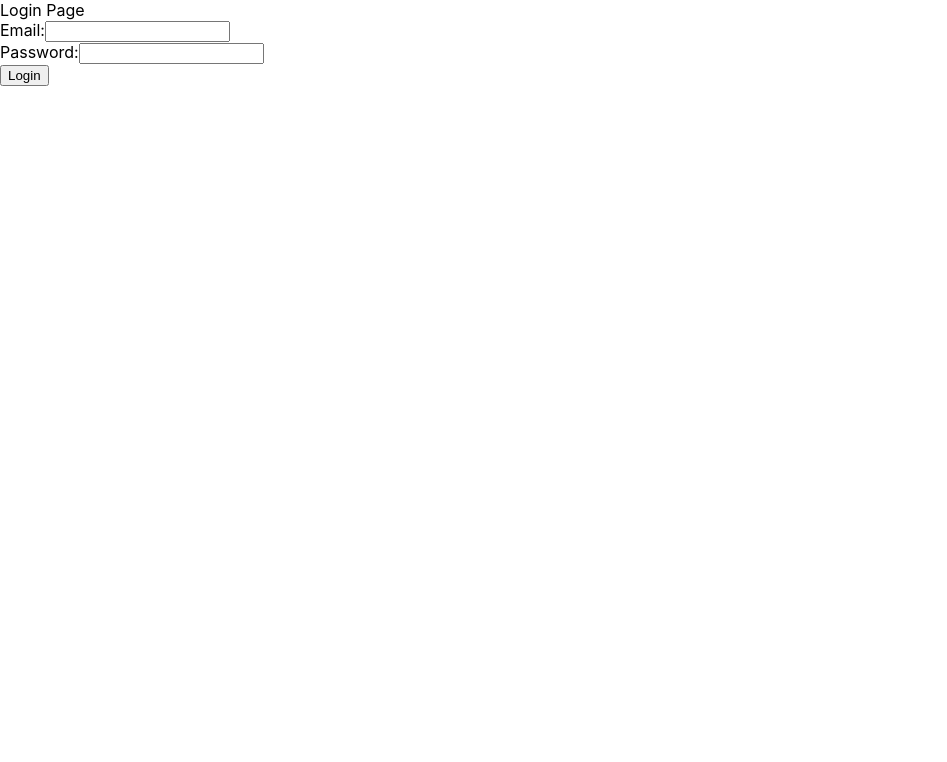
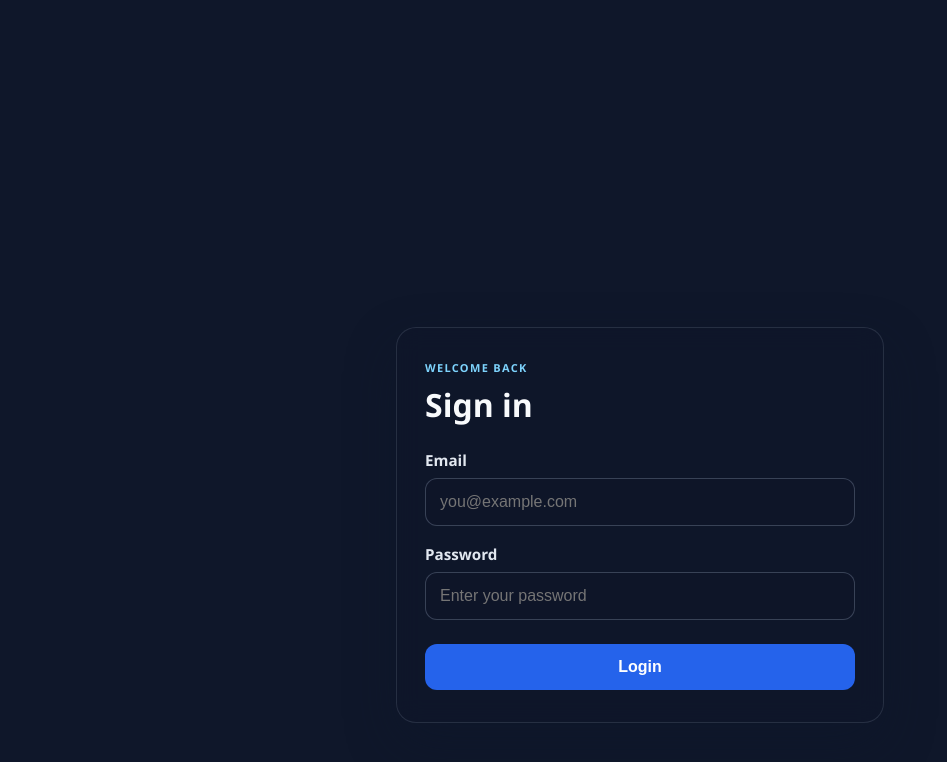
Before and after one commit to VimukthiHerath/it-helpdesk-platform, a React (Create React App) app in the folder frontend/: page / in a window 1280 px wide. Shown: the top 762 px of the page, without its empty margins (0-947 px from the left). Built offline with nearby package versions, Linux system fonts and the light colour scheme.

Commit message:
Styling: added styling for user login page

```diff
--- a/frontend/src/features/auth/components/LoginForm.css
+++ b/frontend/src/features/auth/components/LoginForm.css
@@ -0,0 +1,114 @@
+.auth-shell {
+  min-height: 100vh;
+  display: grid;
+  place-items: center;
+  background: #0f172a;
+  padding: 24px;
+  font-family: 'Segoe UI', Tahoma, Geneva, Verdana, sans-serif;
+}
+
+.auth-card {
+  width: min(100%, 430px);
+  background: rgba(15, 23, 42, 0.78);
+  border: 1px solid rgba(148, 163, 184, 0.18);
+  box-shadow: 0 20px 50px rgba(15, 23, 42, 0.35);
+  border-radius: 20px;
+  padding: 32px 28px;
+  backdrop-filter: blur(12px);
+}
+
+.auth-header {
+  margin-bottom: 24px;
+}
+
+.eyebrow {
+  margin: 0 0 8px;
+  text-transform: uppercase;
+  letter-spacing: 0.12em;
+  font-size: 11px;
+  color: #7dd3fc;
+  font-weight: 700;
+}
+
+.auth-header h2 {
+  margin: 0;
+  color: #f8fafc;
+  font-size: 2rem;
+  font-weight: 700;
+}
+
+.auth-form {
+  display: flex;
+  flex-direction: column;
+  gap: 18px;
+}
+
+.field-group {
+  display: flex;
+  flex-direction: column;
+  gap: 8px;
+}
+
+.field-group label {
+  color: #e2e8f0;
+  font-size: 0.95rem;
+  font-weight: 600;
+}
+
+.field-group input {
+  border: 1px solid rgba(148, 163, 184, 0.32);
+  background: rgba(15, 23, 42, 0.6);
+  color: #f8fafc;
+  border-radius: 12px;
+  padding: 14px 14px;
+  font-size: 1rem;
+  transition: border-color 0.25s ease, box-shadow 0.25s ease, transform 0.15s ease;
+}
+
+.field-group input:focus {
+  outline: none;
+  border-color: #38bdf8;
+  box-shadow: 0 0 0 3px rgba(56, 189, 248, 0.2);
+}
+
+.input-error {
+  border-color: #f87171 !important;
+  box-shadow: 0 0 0 3px rgba(248, 113, 113, 0.15) !important;
+}
+
+.error-text {
+  color: #fca5a5;
+  font-size: 0.8rem;
+}
+
+.primary-btn {
+  margin-top: 6px;
+  border: none;
+  border-radius: 12px;
+  padding: 14px 18px;
+  background:  #2563eb;
+  color: white;
+  font-size: 1rem;
+  font-weight: 700;
+  cursor: pointer;
+  transition: transform 0.18s ease, opacity 0.18s ease;
+}
+
+.primary-btn:hover:not(:disabled) {
+  transform: translateY(-1px);
+}
+
+.primary-btn:disabled {
+  opacity: 0.7;
+  cursor: not-allowed;
+}
+
+@media (max-width: 480px) {
+  .auth-card {
+    padding: 24px 18px;
+  }
+
+  .auth-header h2 {
+    font-size: 1.6rem;
+  }
+}
--- a/frontend/src/features/auth/components/LoginForm.jsx
+++ b/frontend/src/features/auth/components/LoginForm.jsx
@@ -1,44 +1,41 @@
-import React, {useState} from 'react';
+import React, { useState } from 'react';
+import { toast, ToastContainer } from 'react-toastify';
+import 'react-toastify/dist/ReactToastify.css';
+import './LoginForm.css';
 
 const LoginForm = () => {
-    const [formdata, setFormdata] = useState({
-        email: '',
-        password: ''
-    });
-
-    const [errors, setErrors] = useState({
-        email: '',
-        password: ''
-    });
-
-    const [isloading, setIsloading] = useState(false);
-
+    const [formData, setFormData] = useState({ email: '', password: '' });
+    const [errors, setErrors] = useState({ email: '', password: '' });
+    const [isLoading, setIsLoading] = useState(false);
 
     const handleChange = (e) => {
-        setFormdata({
-            ...formdata,
-            [e.target.name]: e.target.value
-        });
+        const { name, value } = e.target;
 
-        if (errors[e.target.name]) {
-            setErrors({
-                ...errors,
-                [e.target.name]: ''
-            });
+        setFormData((prev) => ({
+            ...prev,
+            [name]: value,
+        }));
+
+        if (errors[name]) {
+            setErrors((prev) => ({
+                ...prev,
+                [name]: '',
+            }));
         }
-    }
+    };
 
     const validateForm = () => {
         const newErrors = {};
-        if (!formdata.email) {
+
+        if (!formData.email.trim()) {
             newErrors.email = 'Email is required';
-        }else if (!/\S+@\S+\.\S+/.test(formdata.email)) {
-            newErrors.email = 'Email is invalid';
+        } else if (!/\S+@\S+\.\S+/.test(formData.email)) {
+            newErrors.email = 'Please enter a valid email address';
         }
 
-        if (!formdata.password) {
+        if (!formData.password) {
             newErrors.password = 'Password is required';
-        }else if (formdata.password.length < 6) {
+        } else if (formData.password.length < 6) {
             newErrors.password = 'Password must be at least 6 characters';
         }
 
@@ -48,64 +45,91 @@ const LoginForm = () => {
 
     const handleSubmit = async (e) => {
         e.preventDefault();
-        if (!validateForm()) return;
 
-        setIsloading(true);
+        if(!validateForm()) return;
+
+        setIsLoading(true);
+
         try {
-            // Make API call to login endpoint
             const response = await fetch('http://localhost:5121/api/auth/login', {
                 method: 'POST',
                 headers: {
-                    'Content-Type': 'application/json'
+                    'Content-Type': 'application/json',
                 },
-                body: JSON.stringify(formdata),
+                body: JSON.stringify(formData),
             });
 
+            const data = await response.json().catch(() => ({}));
+
             if (!response.ok) {
-                throw new Error('Login failed');
+                const message = data?.message || 'Login failed. Please try again.';
+                throw new Error(message);
             }
 
-            if (response.ok) {
-                const data = await response.json();
+            localStorage.setItem('token', data.token || '');
+            toast.success('Login successful! Redirecting...', {
+                position: 'top-right',
+                autoClose: 1800,
+            });
+
             console.log('Login successful:', data);
-            }
         } catch (error) {
             console.error('Error logging in:', error);
+            toast.error(error.message || 'Something went wrong during login.', {
+                position: 'top-right',
+            });
         } finally {
-            setIsloading(false);
+            setIsLoading(false);
         }
     };
 
+    return (
+        <div className="auth-shell">
+            <ToastContainer />
+            <div className="auth-card">
+                <div className="auth-header">
+                    <p className="eyebrow">Welcome back</p>
+                    <h2>Sign in</h2>
+                </div>
 
-    return (
-        <div>
-            <form onSubmit={handleSubmit}>
-                <div>
-                    <label>Email:</label>
+                <form onSubmit={handleSubmit} className="auth-form" noValidate>
+                    <div className="field-group">
+                        <label htmlFor="email">Email</label>
                         <input
+                            id="email"
                             type="email"
                             name="email"
-                        value={formdata.email}
+                            value={formData.email}
                             onChange={handleChange}
+                            className={errors.email ? 'input-error' : ''}
+                            placeholder="you@example.com"
+                            autoComplete="email"
                         />
-                    {errors.email && <span>{errors.email}</span>}
+                        {errors.email && <span className="error-text">{errors.email}</span>}
                     </div>
-                <div>
-                    <label>Password:</label>
+
+                    <div className="field-group">
+                        <label htmlFor="password">Password</label>
                         <input
+                            id="password"
                             type="password"
                             name="password"
-                        value={formdata.password}
+                            value={formData.password}
                             onChange={handleChange}
+                            className={errors.password ? 'input-error' : ''}
+                            placeholder="Enter your password"
+                            autoComplete="current-password"
                         />
-                    {errors.password && <span>{errors.password}</span>}
+                        {errors.password && <span className="error-text">{errors.password}</span>}
                     </div>
-                <button type="submit" disabled={isloading}>
-                    {isloading ? 'Logging in...' : 'Login'}
+
+                    <button type="submit" className="primary-btn" disabled={isLoading}>
+                        {isLoading ? 'Logging in...' : 'Login'}
                     </button>
                 </form>
             </div>
+        </div>
     );
-}
+};
 
 export default LoginForm;
--- a/frontend/src/features/auth/pages/LoginPage.jsx
+++ b/frontend/src/features/auth/pages/LoginPage.jsx
@@ -3,7 +3,6 @@ import LoginForm from '../components/LoginForm';
 const LoginPage = () => {
     return (
         <div>
-            Login Page
             <LoginForm/>
         </div>
     );
```
Also changed, not shown: frontend/src/pages/dashboard.jsx (added, +10 -0 lines). Lines whose indentation alone changed are shown as unchanged.
